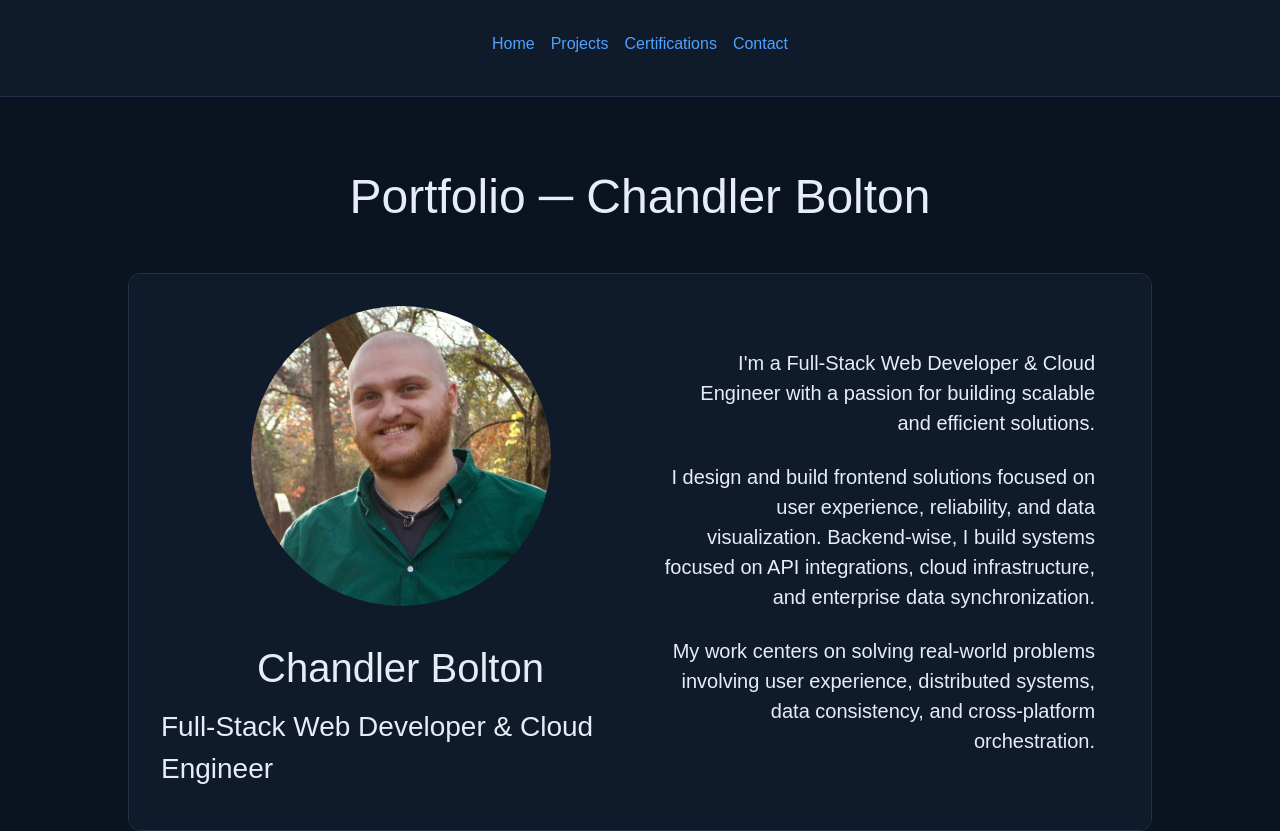
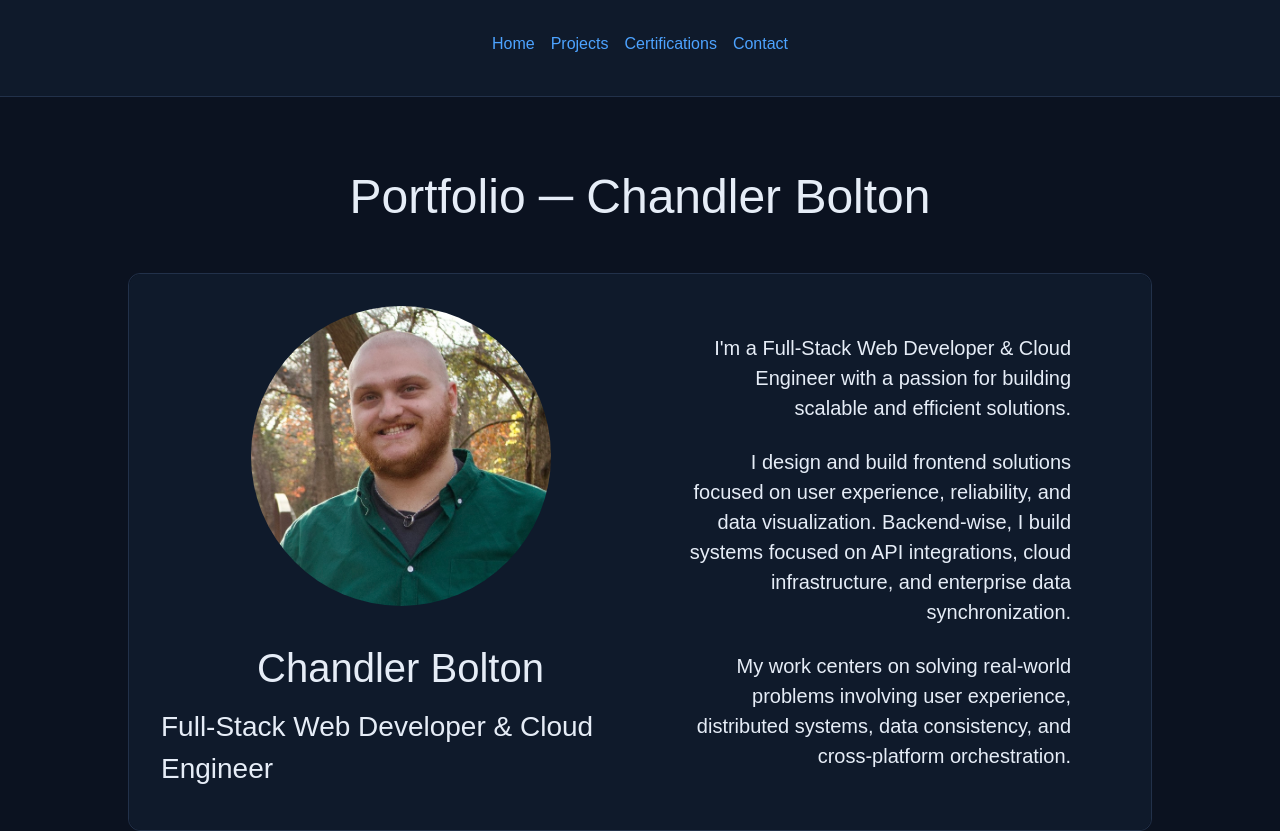
Before and after one commit to chandler-bolton/Portfolio, a Next.js app: page / in a window 1280 px wide. Shown: the top 831 px of the page. Built offline with nearby package versions, Linux system fonts and the light colour scheme.

Commit message:
Feat: updated '.textContainers' to use new styling var

```diff
--- a/styles/main.css
+++ b/styles/main.css
@@ -334,7 +334,7 @@ li.sublist {
 }
 
 .textContainer {
-  max-width: 90%;
+  max-width: var(--standard-container-width);
   margin: 1rem auto;
   display: flex;
   flex-direction: column;
```
